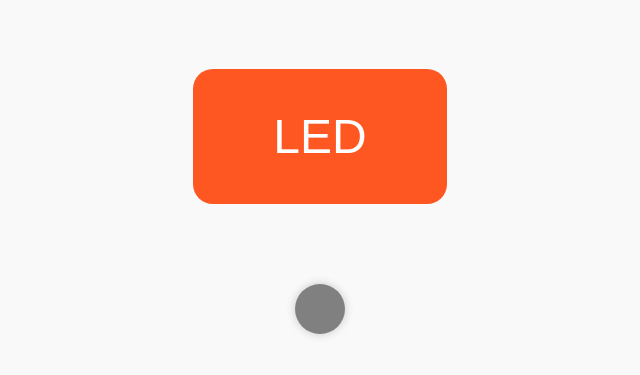
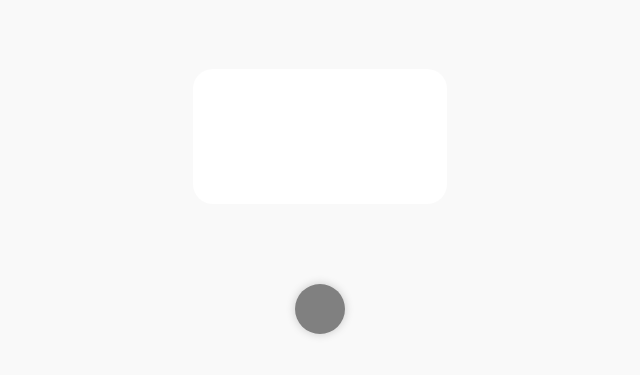
Before and after one commit to FloStr1234/Button-Test, a plain HTML site: page index.html in a window 1280 px wide. Shown: the part 119-494 px from the top of the page, without its empty margins (320-960 px from the left). Drawn offline with Linux system fonts and the light colour scheme.

Commit message:
index.html

```diff
--- a/index.html
+++ b/index.html
@@ -18,7 +18,7 @@
       margin: 50px;
       border: none;
       border-radius: 20px;
-      background-color: #ff5722;
+      background-color: white;
       color: white;
       cursor: pointer;
     }
```
